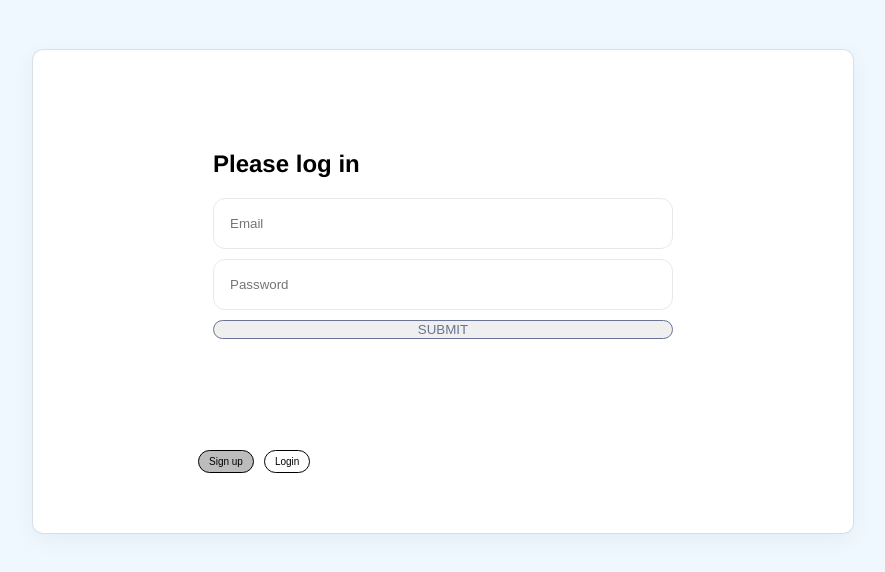
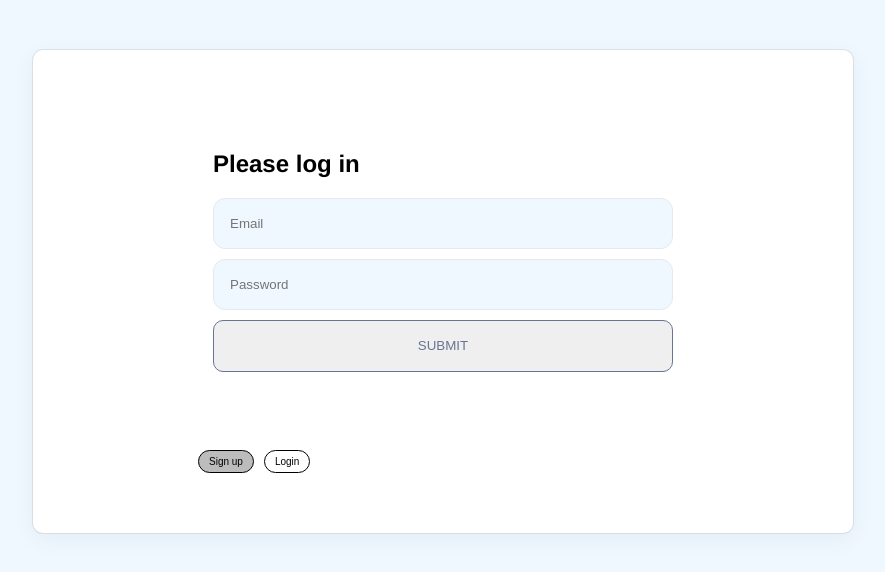
Before and after one commit to shellCommand/talk_alot, a React (Create React App) app: page / in a window 1280 px wide. Shown: the top 572 px of the page, without its empty margins (197-1082 px from the left). Built offline with nearby package versions, Linux system fonts and the light colour scheme.

Commit message:
change bg color of inputs

```diff
--- a/src/index.css
+++ b/src/index.css
@@ -223,9 +223,10 @@ li {
   border-radius: 12px;
   border: 1.5px solid rgb(230, 232, 236);
   height: 25px;
+  background-color: aliceblue;
 }
 
-button {
+.auth-options button {
   margin: 0 5px;
   padding: 5px 10px;
   border-radius: 12px;
@@ -237,4 +238,5 @@ button {
 
 .auth-submit {
   border-radius: 10px;
+  height: 52px;
 }
```
